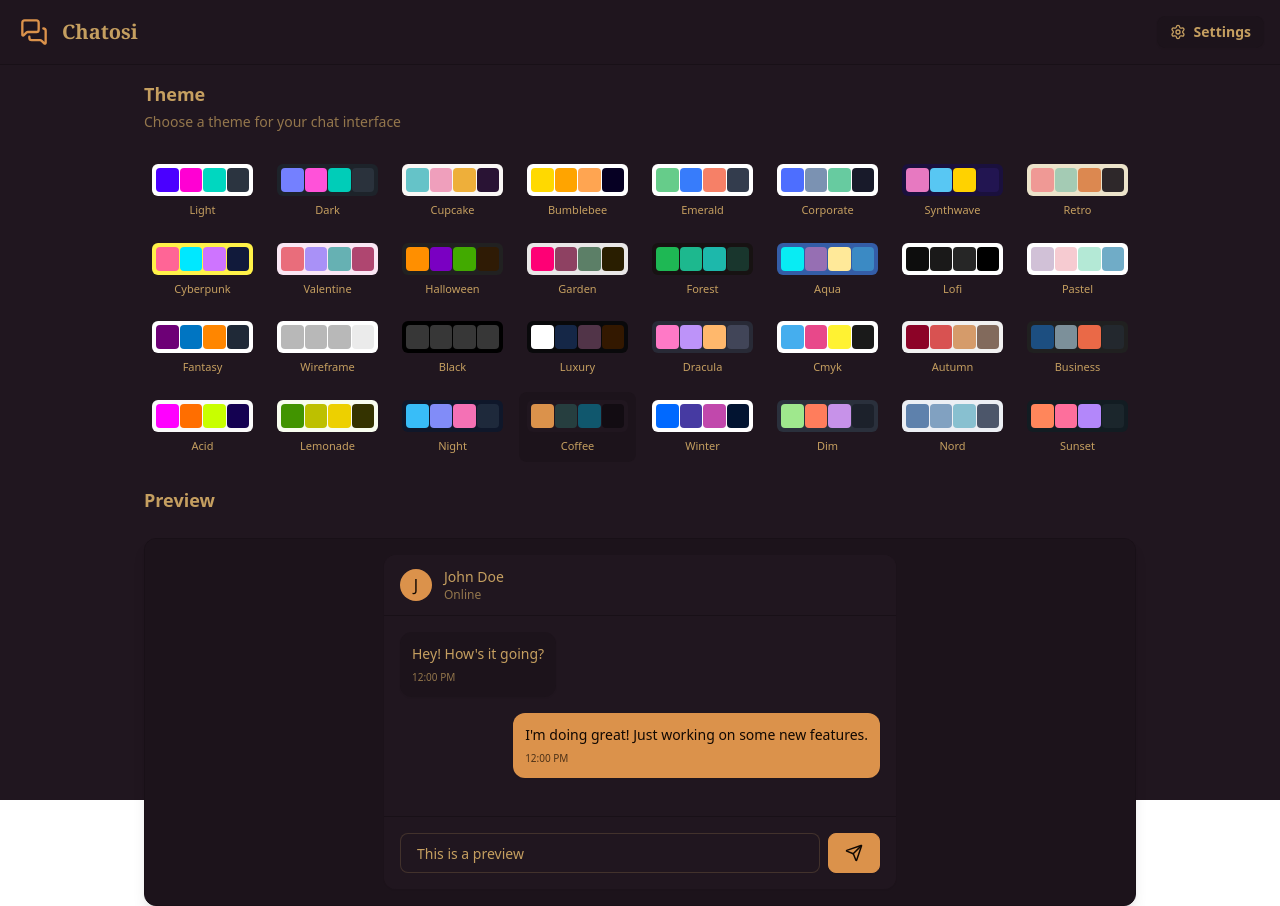
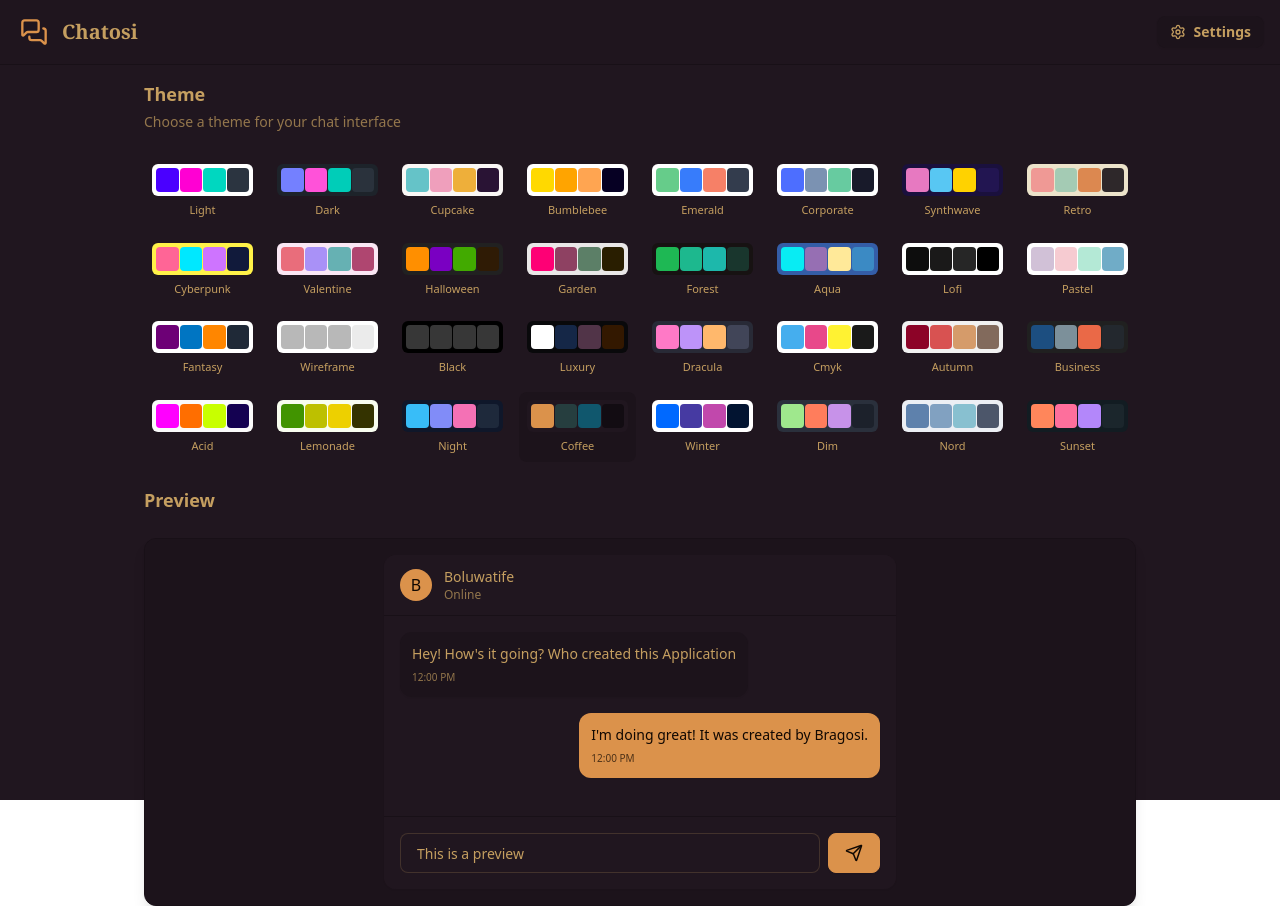
Before and after one commit to whotterre/Chatosi-Real-Time-Chat-App, a React (Vite) app in the folder frontend/: page /settings in a window 1280 px wide. Built offline with nearby package versions, Linux system fonts and the light colour scheme; no server answers.

Commit message:
completed the chat container and get messages

```diff
--- a/frontend/src/components/ChatContainer.jsx
+++ b/frontend/src/components/ChatContainer.jsx
@@ -3,10 +3,13 @@ import { useChatStore } from '../store/useChatStore'
 import ChatHeader from './ChatHeader'
 import MessageInput from './MessageInput'
 import MessageSkeleton from './skeletons/MessageSkeleton'
+import { useAuthStore } from '../store/useAuthStore'
+import avatar from "../../public/avatar.png"
+import { formatMessageTime } from '../lib/utils'
 
 const ChatContainer = () => {
   const { isMessagesLoading, messages, getMessages, selectedUser } = useChatStore()
-
+  const { authUser } = useAuthStore()
   useEffect(()=>{
     getMessages(selectedUser._id)
   },[selectedUser._id, getMessages ])
@@ -21,7 +24,34 @@ const ChatContainer = () => {
     <div className='flex flex-1 flex-col overflow-auto'>
       <ChatHeader/>
 
-      <p>{messages}</p>
+      <div className='flex-1 overflow-y-auto p-4 space-y-4'>
+        {messages.map((i)=>(
+          <div
+          key={i._id}
+          className={`chat ${i.senderId === authUser._id ? "chat-end" : "chat-start"}`}>
+            <div className='chat-image avatar'>
+              <div className='size-10 rounded-full border'>
+                <img src={i.senderId === authUser._id ? authUser.profilePic || avatar :
+                  selectedUser.profilePic || avatar
+                } alt="profile pic" />
+              </div>
+            </div>
+
+            <div className='chat-header mb-1'>
+              <time className='text-xs opacity-50 ml-1 '>{formatMessageTime(i.createdAt)}</time>
+            </div>
+
+            <div className='chat-bubble flex flex-col'>
+                {i.image && (
+                  <img src={i.image} alt="attachment"
+                  className='sm:max-w-[200px] rounded-md mb-2' />
+                )}
+                {i.text && <p>{i.text}</p>}
+            </div>
+
+          </div>
+        ))}
+      </div>
 
       <MessageInput/>
     </div>
--- a/frontend/src/components/MessageInput.jsx
+++ b/frontend/src/components/MessageInput.jsx
@@ -7,15 +7,25 @@ const MessageInput = () => {
   const [text, setText] = useState("");
   const [imagePreview, setimagePreview] = useState(null);
   const fileInputRef = useRef(null);
-  const { sendMessages } = useChatStore;
+  const { sendMessages } = useChatStore()
 
 const handleImageChange = (e) => {
   const file = e.target.files[0];
+  if (!file) return;
+
   if (!file.type.startsWith("image/")) {
     toast.error("Please select an Image file");
     return;
   }
+
+  const reader = new FileReader();
+  reader.onloadend = () => {
+    setimagePreview(reader.result); // base64 string
   };
+  reader.readAsDataURL(file);
+};
+
+
 
   const removeImage = () => {
     setimagePreview(null);
@@ -28,7 +38,7 @@ const MessageInput = () => {
     try {
       await sendMessages({
         text: text.trim(),
-        Image: imagePreview,
+        image: imagePreview,
       });
       // clear form
       setText("");
--- /dev/null
+++ b/frontend/src/lib/utils.js
@@ -0,0 +1,7 @@
+export function formatMessageTime(date){
+    return new Date(date).toLocaleTimeString("en-Us", {
+        hour : "2-digit",
+        minute : "2-digit",
+        hour12 : false
+    })
+}
--- a/frontend/src/pages/SettingsPage.jsx
+++ b/frontend/src/pages/SettingsPage.jsx
@@ -3,8 +3,16 @@ import { useThemeStore } from "../store/useThemeStore";
 import { Send } from "lucide-react";
 
 const PREVIEW_MESSAGES = [
-  { id: 1, content: "Hey! How's it going?", isSent: false },
-  { id: 2, content: "I'm doing great! Just working on some new features.", isSent: true },
+  {
+    id: 1,
+    content: "Hey! How's it going? Who created this Application",
+    isSent: false,
+  },
+  {
+    id: 2,
+    content: "I'm doing great! It was created by Bragosi.",
+    isSent: true,
+  },
 ];
 
 const SettingsPage = () => {
@@ -15,7 +23,9 @@ const SettingsPage = () => {
       <div className="space-y-6">
         <div className="flex flex-col gap-1">
           <h2 className="text-lg font-semibold">Theme</h2>
-          <p className="text-sm text-base-content/70">Choose a theme for your chat interface</p>
+          <p className="text-sm text-base-content/70">
+            Choose a theme for your chat interface
+          </p>
         </div>
 
         <div className="grid grid-cols-4 sm:grid-cols-6 md:grid-cols-8 gap-2">
@@ -28,7 +38,10 @@ const SettingsPage = () => {
               `}
               onClick={() => setTheme(t)}
             >
-              <div className="relative h-8 w-full rounded-md overflow-hidden" data-theme={t}>
+              <div
+                className="relative h-8 w-full rounded-md overflow-hidden"
+                data-theme={t}
+              >
                 <div className="absolute inset-0 grid grid-cols-4 gap-px p-1">
                   <div className="rounded bg-primary"></div>
                   <div className="rounded bg-secondary"></div>
@@ -54,10 +67,10 @@ const SettingsPage = () => {
                 <div className="px-4 py-3 border-b border-base-300 bg-base-100">
                   <div className="flex items-center gap-3">
                     <div className="w-8 h-8 rounded-full bg-primary flex items-center justify-center text-primary-content font-medium">
-                      J
+                      B
                     </div>
                     <div>
-                      <h3 className="font-medium text-sm">John Doe</h3>
+                      <h3 className="font-medium text-sm">Boluwatife</h3>
                       <p className="text-xs text-base-content/70">Online</p>
                     </div>
                   </div>
@@ -68,19 +81,29 @@ const SettingsPage = () => {
                   {PREVIEW_MESSAGES.map((message) => (
                     <div
                       key={message.id}
-                      className={`flex ${message.isSent ? "justify-end" : "justify-start"}`}
+                      className={`flex ${
+                        message.isSent ? "justify-end" : "justify-start"
+                      }`}
                     >
                       <div
                         className={`
                           max-w-[80%] rounded-xl p-3 shadow-sm
-                          ${message.isSent ? "bg-primary text-primary-content" : "bg-base-200"}
+                          ${
+                            message.isSent
+                              ? "bg-primary text-primary-content"
+                              : "bg-base-200"
+                          }
                         `}
                       >
                         <p className="text-sm">{message.content}</p>
                         <p
                           className={`
                             text-[10px] mt-1.5
-                            ${message.isSent ? "text-primary-content/70" : "text-base-content/70"}
+                            ${
+                              message.isSent
+                                ? "text-primary-content/70"
+                                : "text-base-content/70"
+                            }
                           `}
                         >
                           12:00 PM
```
Also changed, not shown: frontend/src/components/AuthImagePattern.jsx (renamed from frontend/src/components/skeletons/AuthImagePattern.jsx). Lines whose indentation alone changed are shown as unchanged.
